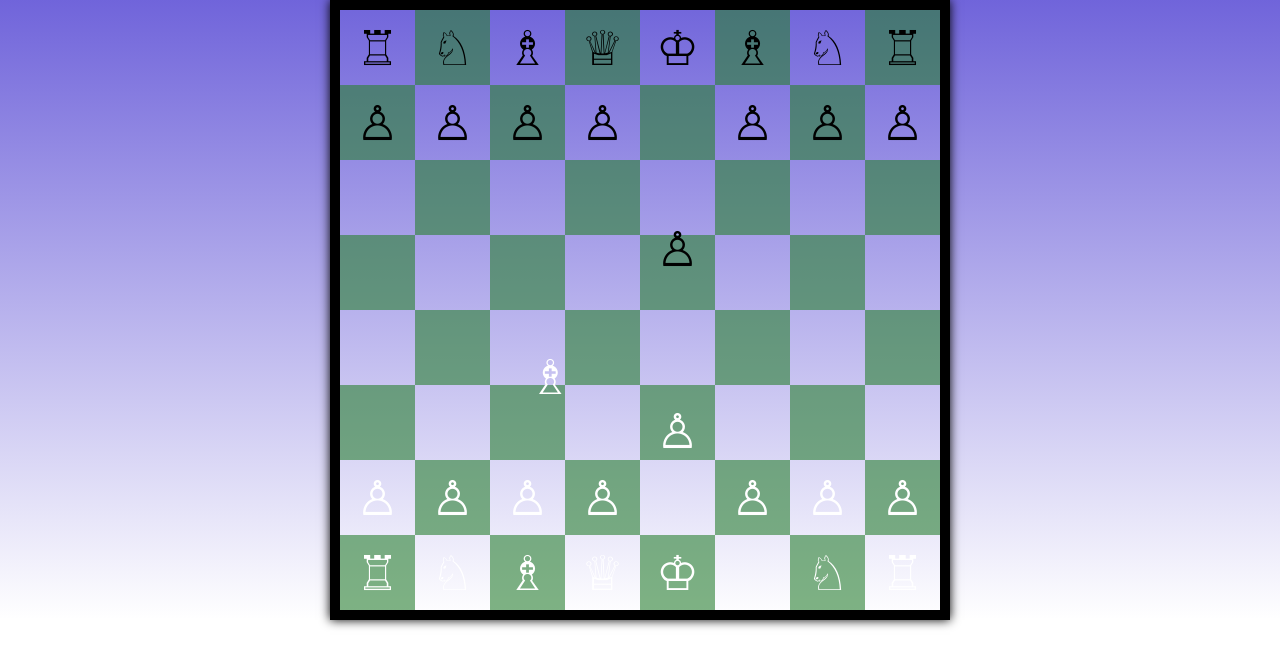
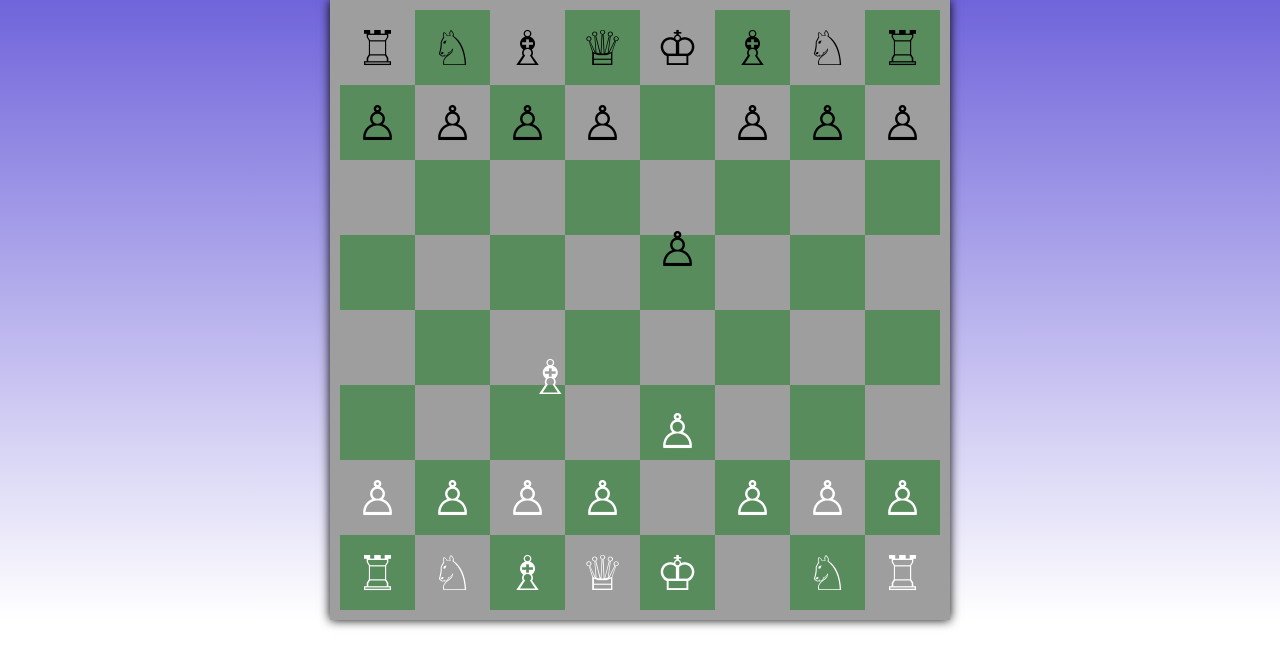
Before and after one commit to anthony-curtis1434/Chessboard-Grid, a plain HTML site: page index.html in a window 1280 px wide. Drawn offline with Linux system fonts and the light colour scheme; the site is published under a folder, as on GitHub Pages, so addresses that start at the root find nothing.

Commit message:
Update styles.css

```diff
--- a/styles/styles.css
+++ b/styles/styles.css
@@ -24,10 +24,10 @@ body {
   justify-content: center;
   margin-top: 0;
   width: 100%;
-  background-image: url(/assets/wood3.jpg);
+  background-image: url(../assets/wood3.jpg);
   border: 10px solid;
-  -o-border-image: url(/assets/wood3.jpg);
-     border-image: url(/assets/wood3.jpg);
+  -o-border-image: url(../assets/wood3.jpg);
+     border-image: url(../assets/wood3.jpg);
 }
 .board .box:nth-child(n+17) {
   color: white;
```
